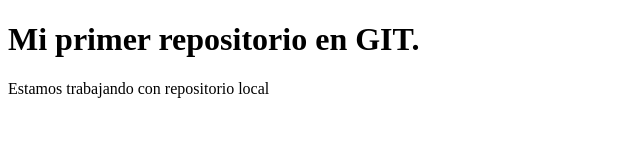
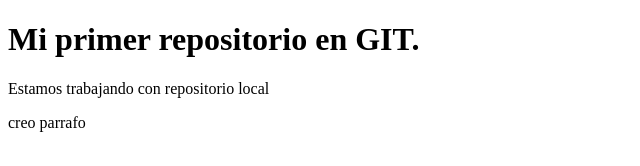
Before and after one commit to Maca007/comision-22550, a plain HTML site: page index.html in a window 1280 px wide. Shown: the full height of the page, 0-640 px from the left. Drawn offline with Linux system fonts and the light colour scheme.

Commit message:
agrego p de txt

```diff
--- a/index.html
+++ b/index.html
@@ -9,6 +9,6 @@
 <body>
     <h1>Mi primer repositorio en GIT.</h1>
     <p>Estamos trabajando con repositorio local</p>
-
+    <p>creo parrafo</p>
 </body>
 </html>
```
